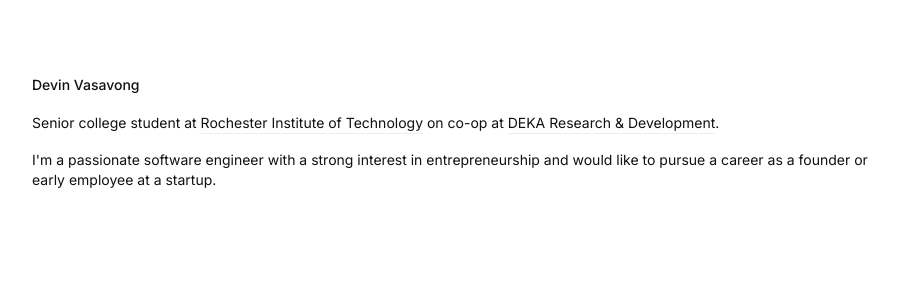
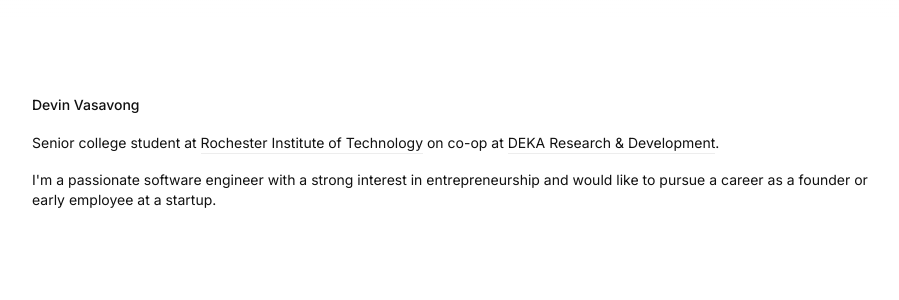
Before and after one commit to devinvasavong/vasavong.dev, a Next.js app: page / in a window 1280 px wide. Shown: the top 300 px of the page, without its empty margins (184-1083 px from the left). Built offline with nearby package versions, Linux system fonts and the light colour scheme.

Commit message:
Enhance RootLayout: add sticky gradient divs for seamless appearance

```diff
--- a/app/layout.tsx
+++ b/app/layout.tsx
@@ -37,7 +37,12 @@
       lang="en"
       className={`${inter.className} h-full antialiased`}
     >
-      <body className="min-h-full flex flex-col">{children}</body>
+      <body className="min-h-full flex flex-col">
+        {/* gradient to make it look seamless */}
+        <div className="w-full bg-linear-to-b from-white to-white/0 h-5 sticky top-0 z-50"></div>
+        {children}
+        <div className="w-full bg-linear-to-t from-white to-white/0 h-5 sticky bottom-0 z-50"></div>
+      </body>
     </html>
   );
 }
```
